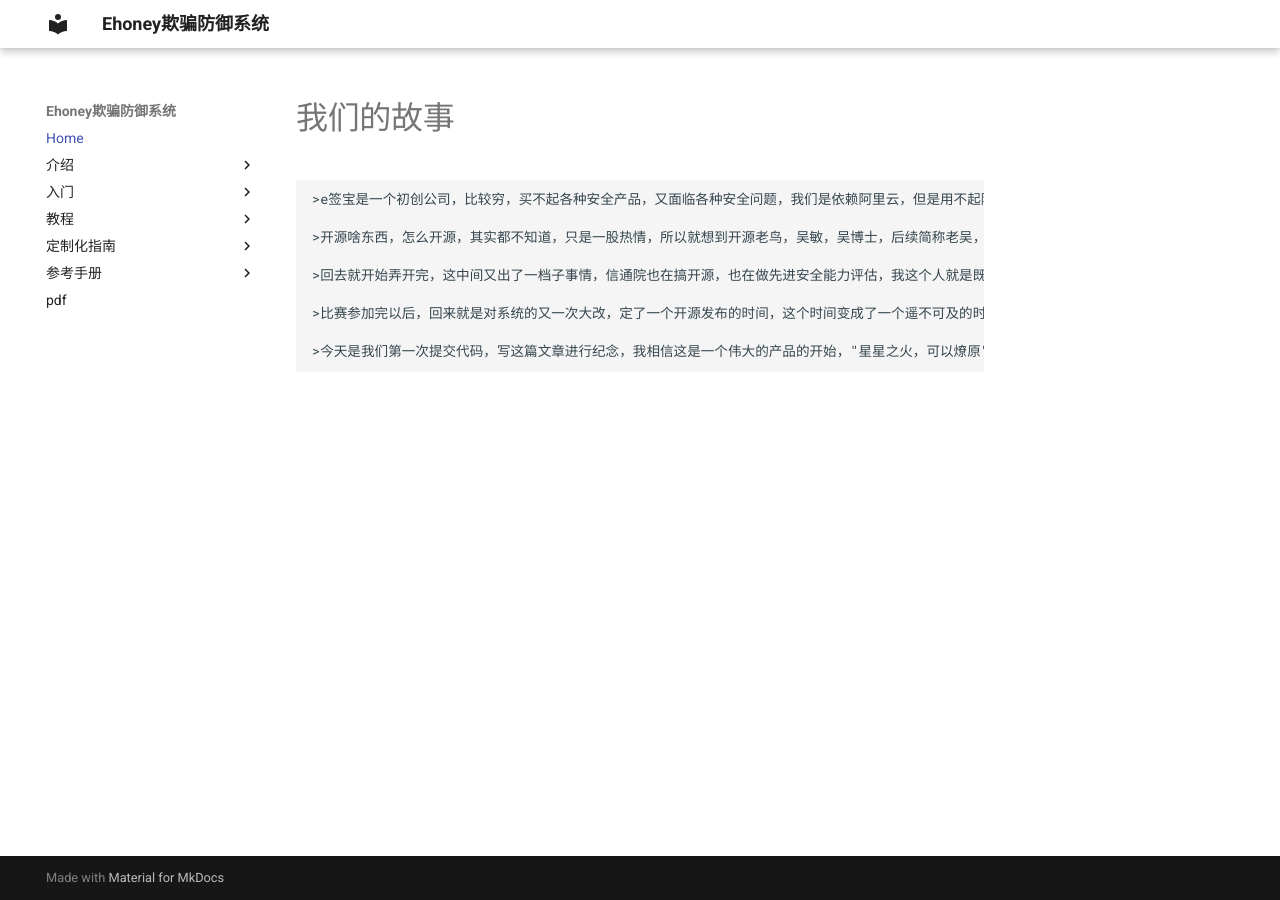
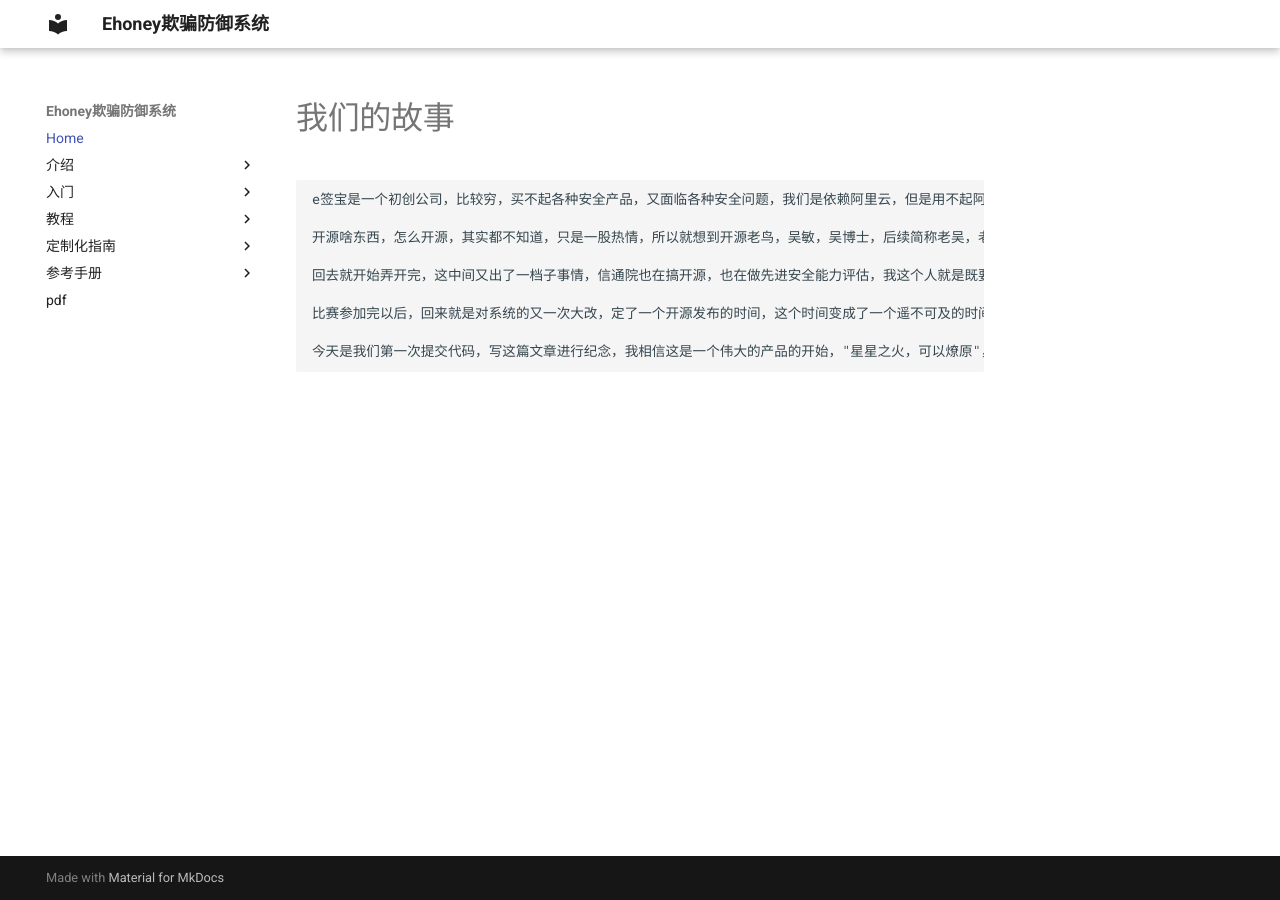
Before and after one commit to seccome/Ehoney, an MkDocs documentation site: the page built from doc/README.md, in a window 1280 px wide. Built offline with MkDocs 1.6.1 and Material for MkDocs 9.7.7, drawn with Linux system fonts in a browser that asks for light colours.

```diff
--- a/doc/README.md
+++ b/doc/README.md
@@ -1,11 +1,11 @@
-#我们的故事
+# 我们的故事
 
-    >e签宝是一个初创公司，比较穷，买不起各种安全产品，又面临各种安全问题，我们是依赖阿里云，但是用不起阿里云的安全产品，在结合我以前的工作经验，都喜欢自研安全产品，所以就努力说服老板招人自己做，老板被忽悠成功了，就招聘7个人左右，小公司没名气，给不起钱，招人是件痛苦的事情，我们光建立这个安全团队就花费了2年时间(不仅仅是钱的问题)，2年是730天.这里为什么强调天，因为可能在e签宝安全团队每天都是在战斗。说了这么多(废话比较多)，还没说到为啥要做开源，由于我们公司是做saas的，我们自己就爱买saas产品，我们会做安全评估，发现我们采购的所有产品，都存在很严重的安全，TOB这个行业本身就比较苦逼，更没有精力投入安全，他们也面临跟我们一样的问题，我们比他们好点的是有个明智的老板，所以团队小伙伴们就想着能不能把我们自研的安全产品开源出去，多么单纯的想法啊，做起来才发现TM都是坑！
+    e签宝是一个初创公司，比较穷，买不起各种安全产品，又面临各种安全问题，我们是依赖阿里云，但是用不起阿里云的安全产品，在结合我以前的工作经验，都喜欢自研安全产品，所以就努力说服老板招人自己做，老板被忽悠成功了，就招聘7个人左右，小公司没名气，给不起钱，招人是件痛苦的事情，我们光建立这个安全团队就花费了2年时间(不仅仅是钱的问题)，2年是730天.这里为什么强调天，因为可能在e签宝安全团队每天都是在战斗。说了这么多(废话比较多)，还没说到为啥要做开源，由于我们公司是做saas的，我们自己就爱买saas产品，我们会做安全评估，发现我们采购的所有产品，都存在很严重的安全，TOB这个行业本身就比较苦逼，更没有精力投入安全，他们也面临跟我们一样的问题，我们比他们好点的是有个明智的老板，所以团队小伙伴们就想着能不能把我们自研的安全产品开源出去，多么单纯的想法啊，做起来才发现TM都是坑！
 
-    >开源啥东西，怎么开源，其实都不知道，只是一股热情，所以就想到开源老鸟，吴敏，吴博士，后续简称老吴，老吴在开源路上给我了我们更大的启发的帮助，一直欠老吴去一次花都，某天晚上全体人员开到老吴创业的办公室，老吴拿出了讲了N次的PPT给我们讲了一遍.<br>说来也奇怪，每次听完都有不一样的收获，归结原因可能是老吴每次忽悠的都不一样吧，老吴挺能说的，说了4个多小时，肚子也饿了，就拉着一票兄弟去吃饭，当时已经23点多了，基本饭店都关门了，最后找到一家火锅店，大家吃了起来，这时大家都信心满满，充满期待，不过就是没喝酒，不过这个晚上也确实不一样，因为Ehoney在这个地方有个雏形！
+    开源啥东西，怎么开源，其实都不知道，只是一股热情，所以就想到开源老鸟，吴敏，吴博士，后续简称老吴，老吴在开源路上给我了我们更大的启发的帮助，一直欠老吴去一次花都，某天晚上全体人员开到老吴创业的办公室，老吴拿出了讲了N次的PPT给我们讲了一遍.<br>说来也奇怪，每次听完都有不一样的收获，归结原因可能是老吴每次忽悠的都不一样吧，老吴挺能说的，说了4个多小时，肚子也饿了，就拉着一票兄弟去吃饭，当时已经23点多了，基本饭店都关门了，最后找到一家火锅店，大家吃了起来，这时大家都信心满满，充满期待，不过就是没喝酒，不过这个晚上也确实不一样，因为Ehoney在这个地方有个雏形！
 
-    >回去就开始弄开完，这中间又出了一档子事情，信通院也在搞开源，也在做先进安全能力评估，我这个人就是既要又要还要，就让项目负责人徐吉人去申报信通院的评审，评审时间只有一个月，我们开源软件屁都没有呢，就要参加比赛，徐吉为了能够参加比赛，拉上项目组小伙伴郑有乐，开始疯狂加班干，人多有多大胆，地有多大产的精神发挥了，其实在参加比赛前几天这东西流程还没跑通，所以比赛就要延期参加，这个也是我们后续项目的延期的开始，由于参加比赛的都是商业产品，也让徐吉开了眼界，认识到我们产品的不足和改进。
+    回去就开始弄开完，这中间又出了一档子事情，信通院也在搞开源，也在做先进安全能力评估，我这个人就是既要又要还要，就让项目负责人徐吉人去申报信通院的评审，评审时间只有一个月，我们开源软件屁都没有呢，就要参加比赛，徐吉为了能够参加比赛，拉上项目组小伙伴郑有乐，开始疯狂加班干，人多有多大胆，地有多大产的精神发挥了，其实在参加比赛前几天这东西流程还没跑通，所以比赛就要延期参加，这个也是我们后续项目的延期的开始，由于参加比赛的都是商业产品，也让徐吉开了眼界，认识到我们产品的不足和改进。
 
-    >比赛参加完以后，回来就是对系统的又一次大改，定了一个开源发布的时间，这个时间变成了一个遥不可及的时间，项目一直延期，每次的预演都变成一次重构，团队同学也是越做也没信心，连续几个月每天工作强度十几个小时，就是没有结果，光打鸣不下蛋，作为团队负责人的我也是十分焦虎，但是我一直没有动摇开源的信念和对团队的信心，最后我也是做不住了，开始两条腿走路，找新同学对架构进行重新开发，老版本亲自上阵，抓项目，设计，架构，文档，体验，每周预演一次，每次都骂，最后骂的大家都生病了，这个项目徐吉流过鼻血，郑有乐全身过敏，阿飞想跑路，作为老大我，内心很无奈，也很感动，这更加坚定，要把东西做出来，做出价值。
+    比赛参加完以后，回来就是对系统的又一次大改，定了一个开源发布的时间，这个时间变成了一个遥不可及的时间，项目一直延期，每次的预演都变成一次重构，团队同学也是越做也没信心，连续几个月每天工作强度十几个小时，就是没有结果，光打鸣不下蛋，作为团队负责人的我也是十分焦虎，但是我一直没有动摇开源的信念和对团队的信心，最后我也是做不住了，开始两条腿走路，找新同学对架构进行重新开发，老版本亲自上阵，抓项目，设计，架构，文档，体验，每周预演一次，每次都骂，最后骂的大家都生病了，这个项目徐吉流过鼻血，郑有乐全身过敏，阿飞想跑路，作为老大我，内心很无奈，也很感动，这更加坚定，要把东西做出来，做出价值。
 
-    >今天是我们第一次提交代码，写这篇文章进行纪念，我相信这是一个伟大的产品的开始，"星星之火，可以燎原"，相信这个团队会给安全开源带来不一样的血液，如Indiana Jones，永远不会放弃找寻圣杯，我也不会放弃给自己热爱的事业工作，无论其他选择是如何如何的安全。当我老去甚至挂掉，我回顾我的一生，"wow，真是一个史诗般的冒险故事啊"而不会说"wow，我一生过得真是平稳无比"。最后也请使用我们产品的各位小伙伴，也请给这年轻的团队更多的包容和鼓励！
+    今天是我们第一次提交代码，写这篇文章进行纪念，我相信这是一个伟大的产品的开始，"星星之火，可以燎原"，相信这个团队会给安全开源带来不一样的血液，如Indiana Jones，永远不会放弃找寻圣杯，我也不会放弃给自己热爱的事业工作，无论其他选择是如何如何的安全。当我老去甚至挂掉，我回顾我的一生，"wow，真是一个史诗般的冒险故事啊"而不会说"wow，我一生过得真是平稳无比"。最后也请使用我们产品的各位小伙伴，也请给这年轻的团队更多的包容和鼓励！
```
